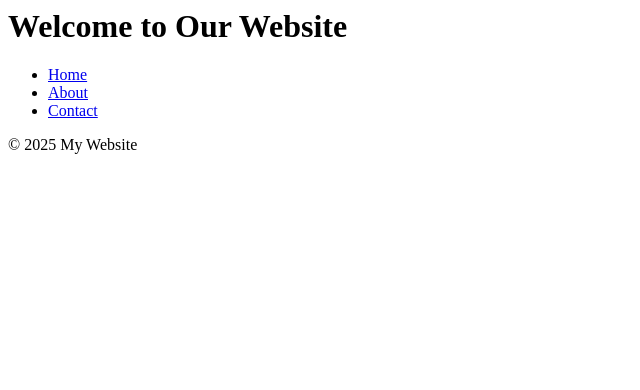
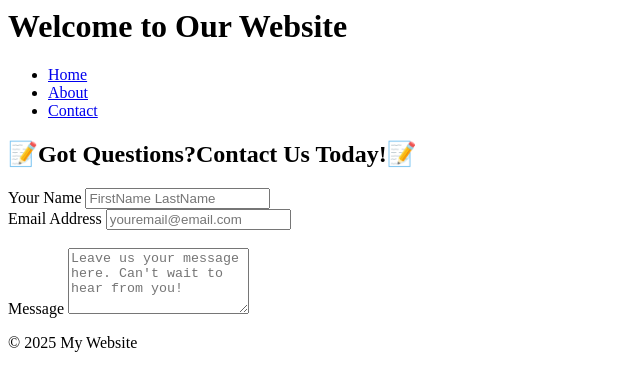
Before and after one commit to ANIO-Official/website-project, a plain HTML site: page index.html in a window 1280 px wide. Shown: the whole page, without its empty margins (0-640 px from the left). Drawn offline with Linux system fonts and the light colour scheme.

Commit message:
Added Contact Page section

```diff
--- a/index.html
+++ b/index.html
@@ -11,6 +11,24 @@
             <li><a href="#">Contact</a></li>
         </ul>
     </nav>
+        <form class="contact-form">
+            <h2>📝Got Questions?Contact Us Today!📝</h2>
+            <div class="contact-fields">
+            </div>
+                <label for="name">Your Name</label>
+                <input type="text" id="name" placeholder="FirstName LastName"/>
+            </div>
+            <br>
+            <div>
+                <label for="email">Email Address</label>
+                <input type="email" id="email" placeholder="youremail@email.com"/>
+            </div>
+            <br>
+            <div>
+                <label for="message">Message</label>
+                <textarea rows="4" id="message" placeholder="Leave us your message here. Can't wait to hear from you!"></textarea>
+            </div>
+        </form>
     <footer>
         <p>&copy; 2025 My Website</p>
     </footer>
```
